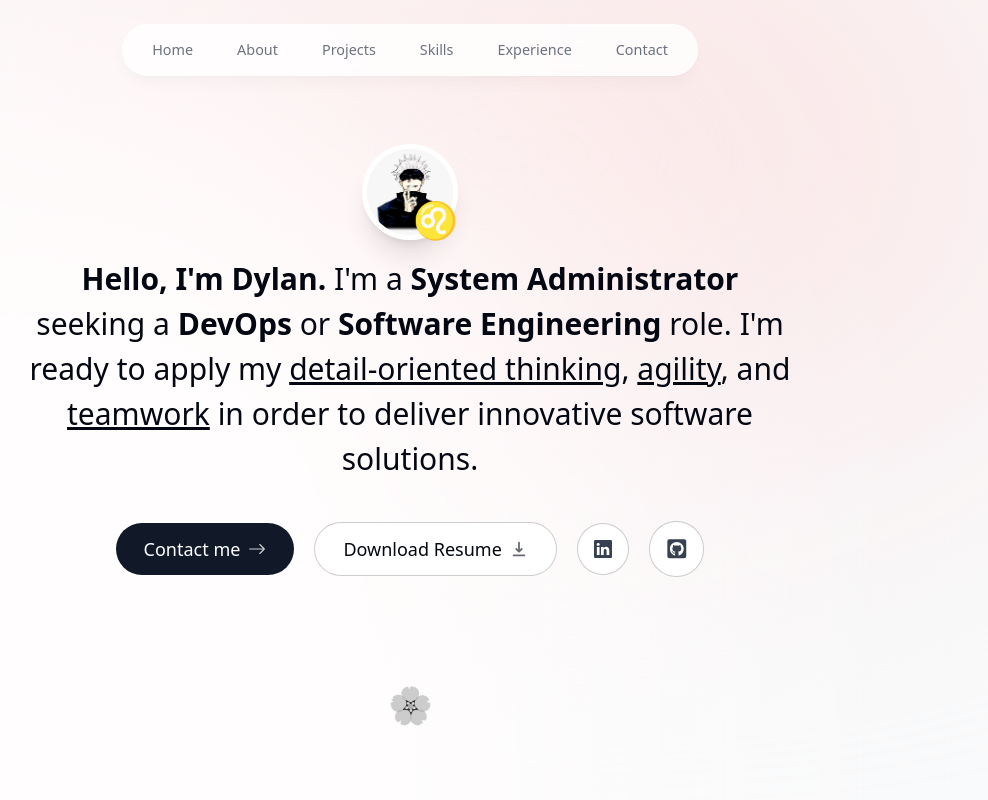
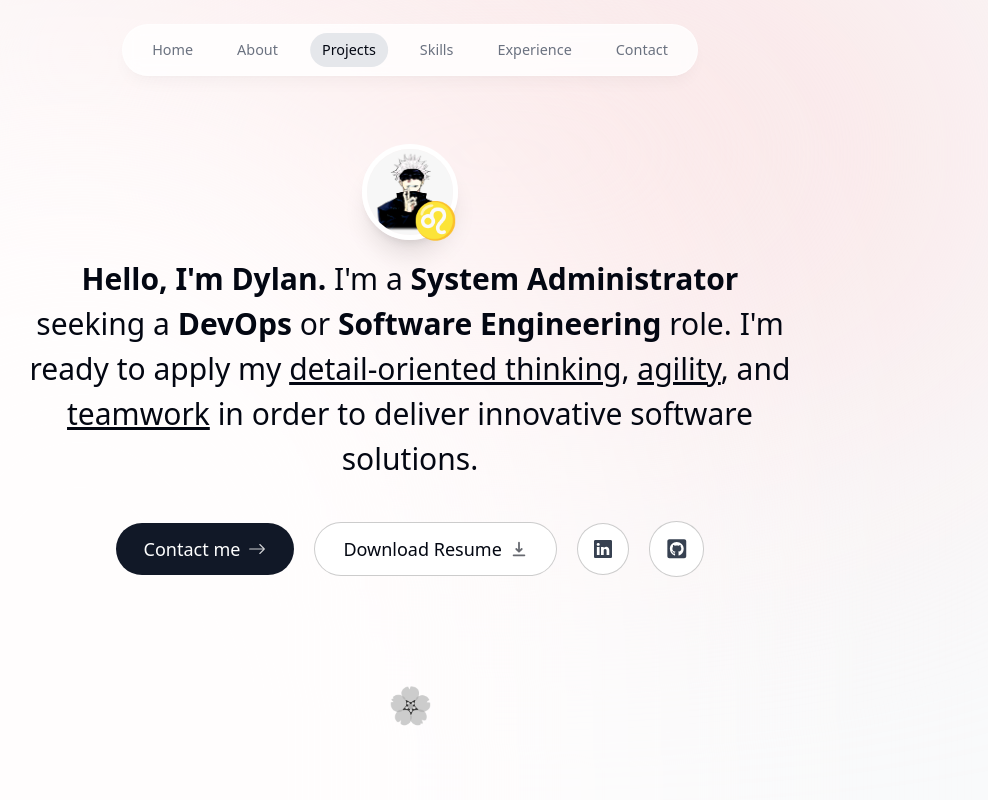
Before and after one commit to varghedj/dvarghese-portfolio, a Next.js app: page / in a window 1280 px wide. Shown: the top 800 px of the page, without its empty margins (230-1218 px from the left). Built offline with nearby package versions, Linux system fonts and the light colour scheme.

Commit message:
navbar animaiton added functionality: active-section-context provided. now highlighs section that is in the viewport.

```diff
--- a/app/layout.tsx
+++ b/app/layout.tsx
@@ -3,6 +3,7 @@ import type { Metadata } from 'next'
 import { Inter } from 'next/font/google'
 import Header from '@/components/header'
 import { links } from '@/lib/data'
+import ActiveSectionContextProvider from '@/context/active-section-context'
 
 //Instanciates the Font to be used in the RootLayout
 const inter = Inter({ subsets: ['latin'] })
@@ -20,7 +21,7 @@ export default function RootLayout({
   children: React.ReactNode
 }) {
   return (
-    <html lang="en">
+    <html lang="en" className='!scroll-smooth'>
       {/*Right Side Bubble*/}
       <body className={`{inter.className} bg-gray-50 text-gray-950 relative h-[10000px] pt-28 sm:pt-36`}>
       {/*Right Side Bubble*/}
@@ -32,9 +33,10 @@ export default function RootLayout({
         <div className=
           'bg-[#fffdfd] absolute -z-10 top-[-1rem] left-[-35rem] h-[100%] w-[50rem] rounded-full blur-[10rem]  sm:w-[68.75rem] md:left-[-33rem] lg:left-[-28rem] xl:left-[-15rem] 2xl:left-[-5rem]'>
         </div>
-
+      <ActiveSectionContextProvider>
         <Header />
         {children}
+      </ActiveSectionContextProvider>
         </body>
     </html>
   )
--- a/components/about.tsx
+++ b/components/about.tsx
@@ -1,16 +1,31 @@
 'use client'
 
-import React from 'react'
+import React, { useEffect } from 'react'
 import SectionHeading from './section-heading'
 import { motion } from 'framer-motion'
+import { useInView } from 'react-intersection-observer'
+import { useActiveSectionContext } from '@/context/active-section-context'
 
 export default function About() {
+  const { ref, inView } = useInView({
+    threshold: .6,
+  })
+  const { setActiveSection, timeOfLastClick } = useActiveSectionContext()
+
+  useEffect(() => {
+    if (inView && Date.now() - timeOfLastClick > 1000) {
+      setActiveSection('About')
+    }
+  }, [inView, setActiveSection, timeOfLastClick])
+
   return (
     <motion.section className='mb-28 max-w-[45rem] text-center
-    leading-7 sm:mb-0'
+    leading-7 sm:mb-0 scroll-mt-[18rem]'
       initial={{ opacity: 0, y: 100 }}
       animate={{ opacity: 1, y: 0}}
       transition={{ delay: .175 }}
+      id='about'
+      ref={ref}
     >
       <SectionHeading>About Me</SectionHeading>
       <p className='mb-3'>
--- a/components/header.tsx
+++ b/components/header.tsx
@@ -4,9 +4,13 @@ import React from 'react'
 import { motion } from 'framer-motion'
 import Link from 'next/link'
 import { links } from '@/lib/data'
+import clsx from 'clsx'
+import { ActiveSectionContext, useActiveSectionContext } from '@/context/active-section-context'
 
 
 export default function Header() {
+  const { activeSection, setActiveSection, setTimeOfLastClick } = useActiveSectionContext()
+
   return (
     <header className='z-[999] relative'>
       <motion.div className='fixed top-0 left-1/2 h-[4.5rem] w-full rounded-none border border-white border-opacity-40 bg-white bg-opacity-80 shadow-lg shadow-black/[.03] backdrop-blur-[.5rem] sm:top-6 sm:h-[3.25rem] sm:w-[36rem] sm:rounded-full'
@@ -21,19 +25,40 @@ export default function Header() {
               <motion.li
                 className='h-3/4
                 flex items-center
-                justify-center'
+                justify-center
+                relative'
                 key={link.hash}
                 initial={{ y: -100, opacity: 0 }}
                 animate={{ y: 0, opacity: 1 }}
               >
                 <Link
-                  className='flex w-full
-                  items-center
-                  justify-center
-                  px-3 py-3
-                  hover:text-gray-950
-                  transition'
-                  href={link.hash}>{link.name}</Link>
+                  className={clsx('flex w-full items-center justify-center px-3 py-3 hover:text-gray-950 transition', {
+                    'text-gray-950': activeSection === link.name,
+                    }
+                  )}
+                  href={link.hash}
+                  onClick={() => {
+                    setActiveSection(link.name)
+                    setTimeOfLastClick(Date.now())
+                  }}
+                >
+                  {link.name}
+                  {
+                    link.name === activeSection && (
+                      <motion.span className='bg-gray-200 rounded-full
+                      absolute inset-0 -z-10'
+                      layoutId='activeSection'
+                      transition={{
+                        type: 'spring',
+                        stiffness: 380,
+                        damping: 25,
+                      }}
+                      >
+
+                      </motion.span>
+                    )
+                  }
+                </Link>
               </motion.li>
             ))
           }
--- a/components/intro.tsx
+++ b/components/intro.tsx
@@ -1,15 +1,30 @@
 'use client'
-import React from 'react'
+import React, { useEffect } from 'react'
 import Image from 'next/image'
 import { motion } from 'framer-motion'
 import Link from 'next/link'
 import { BsArrowRight, BsLinkedin } from 'react-icons/bs'
 import { HiDownload } from 'react-icons/hi'
 import { FaGithubSquare } from 'react-icons/fa'
+import { useInView } from 'react-intersection-observer'
+import { useActiveSectionContext } from '@/context/active-section-context'
 
 export default function Intro() {
+  const { ref, inView } = useInView({
+    threshold: .5,
+  })
+  const { setActiveSection, timeOfLastClick } = useActiveSectionContext()
+
+  useEffect(() => {
+    if (inView && Date.now() - timeOfLastClick > 1000) {
+      setActiveSection('Home')
+    }
+  }, [inView, setActiveSection, timeOfLastClick])
+
   return (
-    <section className='mb-28 max-w-[50rem] text-center sm:mb-0'>
+    <section id='home' ref={ref}
+    className='scroll-mt-[9999rem]
+    mb-28 max-w-[50rem] text-center sm:mb-0'>
       <div className='flex items-center justify-center'>
         <div className='relative'>
           {/*Note /public folder is searched for images by default*/}
--- a/components/projects.tsx
+++ b/components/projects.tsx
@@ -1,12 +1,30 @@
+'use client'
+
 import Image from 'next/image'
-import React, { useRef } from 'react'
+import React, { useEffect } from 'react'
 import SectionHeading from './section-heading'
 import { projectsData } from '@/lib/data'
 import Project from './project'
+import { useInView } from 'react-intersection-observer'
+import { useActiveSectionContext } from '@/context/active-section-context'
 
 export default function Projects() {
+  const { ref, inView  } = useInView({
+    threshold: .6,
+  })
+  const { setActiveSection, timeOfLastClick } = useActiveSectionContext()
+
+  useEffect(() => {
+    if (inView && Date.now() - timeOfLastClick > 1000) {
+      setActiveSection('Projects')
+    }
+  }, [inView, setActiveSection, timeOfLastClick])
+
   return (
-    <section>
+    <section id='projects'
+    className='scroll-mt-28'
+    ref = {ref}
+    >
       <SectionHeading>My Projects</SectionHeading>
 
       <div>
--- /dev/null
+++ b/context/active-section-context.tsx
@@ -0,0 +1,52 @@
+'use client'
+
+import React, { useState, createContext, useContext } from 'react'
+import { links } from '@/lib/data'
+import { create } from 'domain'
+
+type SectionName = typeof links[number]['name']
+
+type ActiveSectionContextProviderProps = {
+  children: React.ReactNode
+}
+
+type ActiveSectionContextType = {
+  activeSection: SectionName
+  setActiveSection: React.Dispatch<React.SetStateAction<SectionName>>
+  timeOfLastClick: number
+  setTimeOfLastClick: React.Dispatch<React.SetStateAction<number>>
+}
+
+export const ActiveSectionContext = createContext<ActiveSectionContextType | null>(null)
+
+export default function ActiveSectionContextProvider({
+  children,
+}: ActiveSectionContextProviderProps) {
+  const [activeSection, setActiveSection] = useState<SectionName>('Home')
+  const [timeOfLastClick, setTimeOfLastClick] = useState<number>(0)
+
+  return (
+    <ActiveSectionContext.Provider
+      value={{
+        activeSection,
+        setActiveSection,
+        timeOfLastClick,
+        setTimeOfLastClick,
+      }}
+    >
+      {children}
+    </ActiveSectionContext.Provider>
+  )
+}
+
+export function useActiveSectionContext() {
+  const context = useContext(ActiveSectionContext)
+
+  if (context === null ) {
+    throw new Error(
+      'useActiveSectionContext must be used within an ActiveSectionContextProvider'
+    )
+  }
+
+  return context
+}
--- a/package.json
+++ b/package.json
@@ -13,14 +13,17 @@
     "@types/react": "18.2.20",
     "@types/react-dom": "18.2.7",
     "autoprefixer": "10.4.15",
+    "clsx": "^2.0.0",
     "eslint": "8.47.0",
     "eslint-config-next": "13.4.16",
+    "eslint-plugin-react-hooks": "^5.0.0-canary-98f3f14d2-20230818",
     "framer-motion": "^10.16.0",
     "next": "13.4.16",
     "postcss": "8.4.28",
     "react": "18.2.0",
     "react-dom": "18.2.0",
     "react-icons": "^4.10.1",
+    "react-intersection-observer": "^9.5.2",
     "tailwindcss": "3.3.3",
     "typescript": "5.1.6"
   }
```
Also changed, not shown: 2 other files (tests, documents, lock files or other folders).
